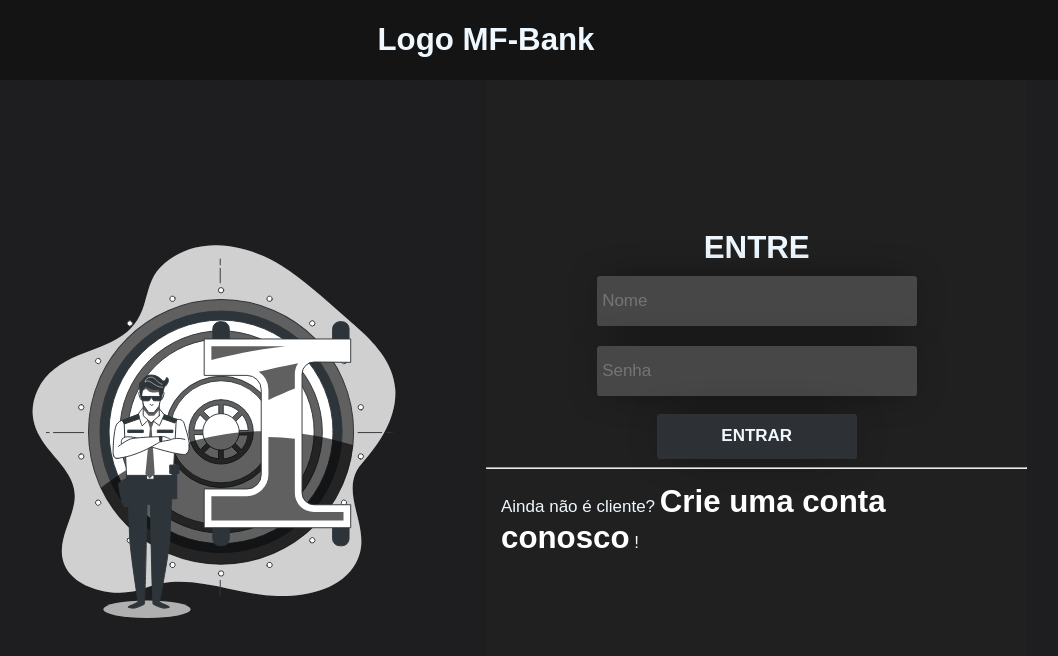
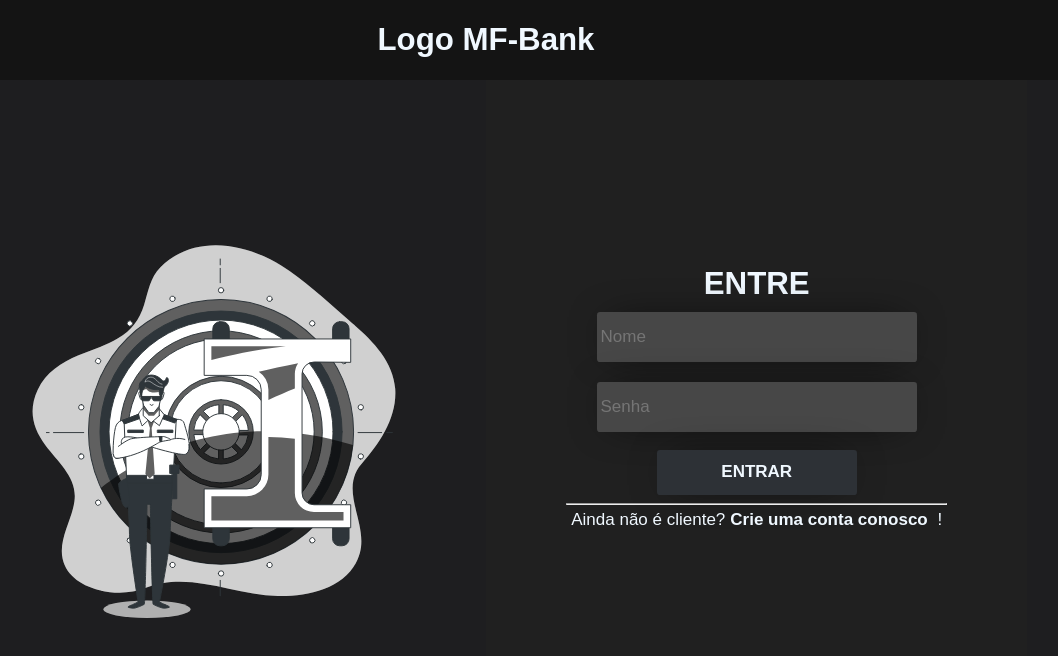
Before and after one commit to FabricioSobrinho/MF-Bank, a React (Vite) app: page /login in a window 1280 px wide. Shown: the top 656 px of the page, without its empty margins (154-1212 px from the left). Built offline with nearby package versions, Linux system fonts and the light colour scheme.

Commit message:
Bug fix: fixed the redirect link styles

```diff
--- a/src/Pages/LoginPage.jsx
+++ b/src/Pages/LoginPage.jsx
@@ -34,7 +34,7 @@ function LoginScreen() {
           <div className={styles.createACcountRedirect}>
             <hr />
             <p>
-              Ainda não é cliente? <a href="#">Crie uma conta conosco</a> !{" "}
+              Ainda não é cliente?<a href="#">Crie uma conta conosco</a> !
             </p>
           </div>
         </div>
--- a/src/Styles/LoginPage.module.css
+++ b/src/Styles/LoginPage.module.css
@@ -51,22 +51,11 @@
   align-items: center;
 }
 
-.createACcountRedirect > p {
-  margin: 1.5rem;
-  color: #f0f8ff;
-
+.createACcountRedirect a, .createACcountRedirect p {
+  margin: .5rem;
   font-size: 1.7rem;
-  font-style: normal;
-  font-weight: 400;
-  line-height: normal;
+  transition: .3s;
 }
-
-.createACcountRedirect > p > a {
-  transition: 0.3s;
-  text-decoration: none;
-  font-weight: bold;
-  color: #fff;
-}
-.createACcountRedirect > p > a:hover {
+.createACcountRedirect a:hover {
   color: #898888;
 }
```
